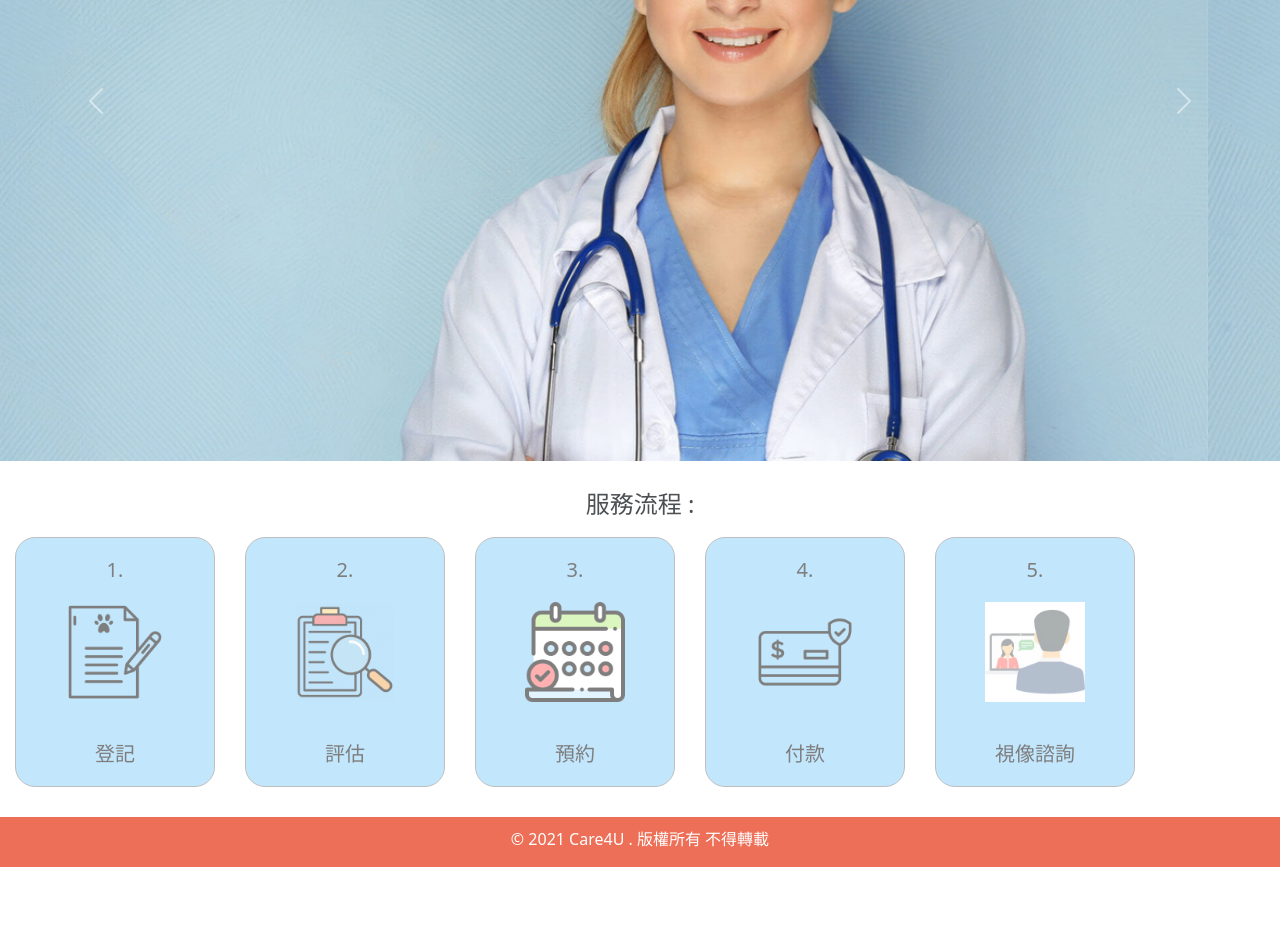
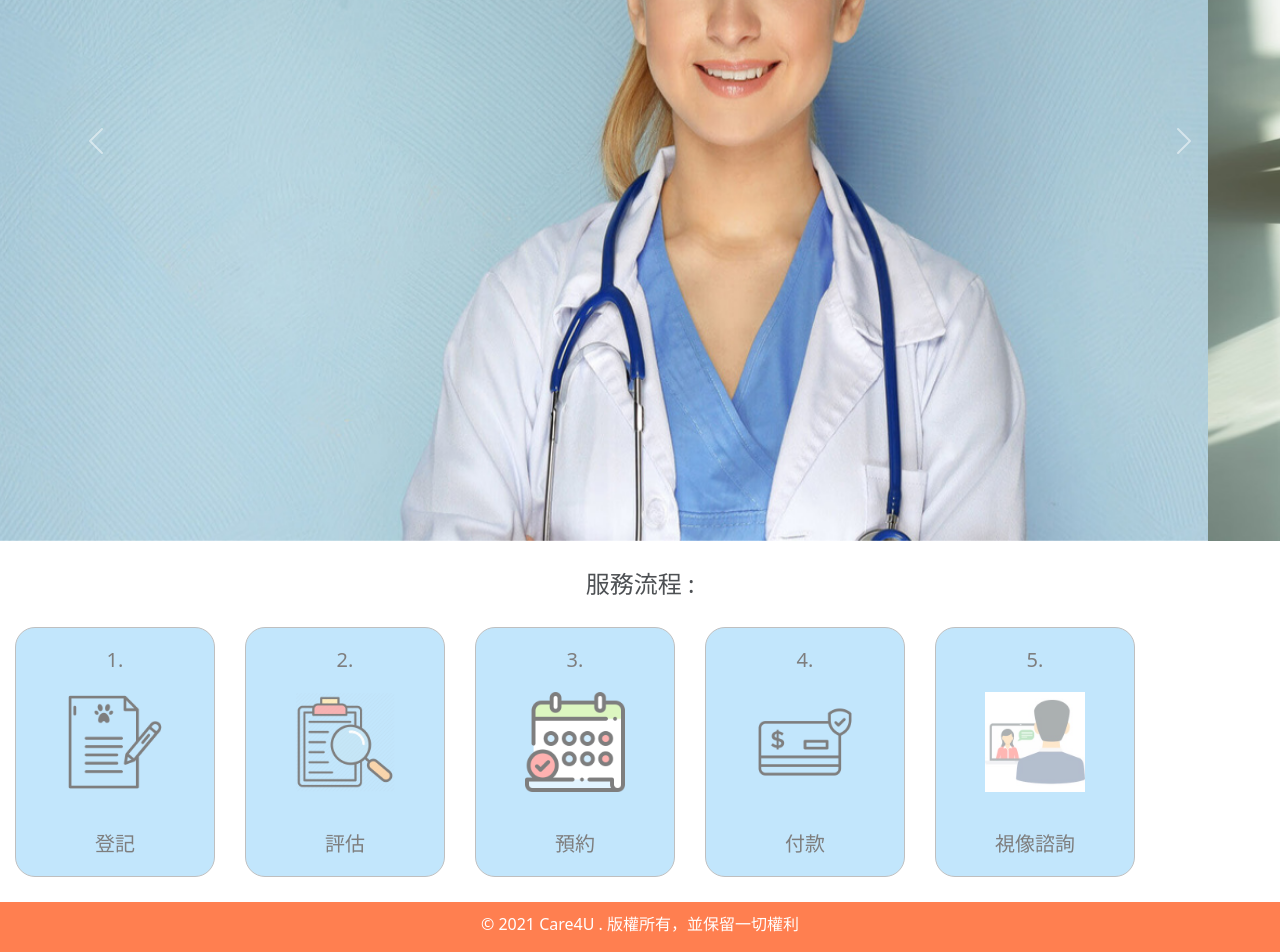
Before and after one commit to timven2004/care4U, a website: page public/html/main-page.html in a window 1280 px wide. Shown: the part 340-1292 px from the top of the page. Before the commit the page ends 1207 px from the top, so only its background shows below. Drawn offline with nearby package versions, Linux system fonts and the light colour scheme.

Commit message:
add home page carousel

```diff
--- a/public/css/main-page.css
+++ b/public/css/main-page.css
@@ -30,7 +30,7 @@
 
 footer {
     min-height: 50px;
-    background-color: #ee6f57;
+    background-color: #FF7F50;
     color: #ffffff;
 }
 
@@ -56,7 +56,7 @@ p {
     width: 200px;
     height: 250px;
     background-color: LightSkyBlue;
-    margin: 10px 15px 30px;
+    margin: 10px 15px 25px;
     border-radius: 20px;
     opacity: 0.5;
     color: black;
@@ -99,7 +99,7 @@ p {
 .workflow {
     font-size: 24px;
     margin-top: 25px;
-    margin-bottom: 5px;
+    margin-bottom: 15px;
     opacity: 0.8;
 }
 
@@ -112,6 +112,17 @@ p {
     width:640px;
     height:360px;
   } */
+
+  /* .carousel {
+    width:100%;
+    height:360px;
+  } */
+
+  .carousel-inner > .carousel-item > img {
+    width:100%;
+    height: 100vh;
+  }
+
 
 #doctor-login-form .submit {
     margin-top: 10px;
--- a/public/html/main-page.html
+++ b/public/html/main-page.html
@@ -88,7 +88,6 @@
                                         </div>
 
                                         <div id="reg-or-login-form">
-
                                             <form id="login-form">
                                                 <h5>用戶登入</h5>
                                                 <input type="email" class="form-control" id="login_email"
@@ -157,10 +156,10 @@
                 <img src="../img/demo.png" class="d-block w-100" alt="...">
             </div>
             <div class="carousel-item">
-                <img src="../img/demo.png" class="d-block w-100" alt="...">
+                <img src="../img/carousel3.jpeg" class="d-block w-100" alt="...">
             </div>
             <div class="carousel-item">
-                <img src="../img/demo.png" class="d-block w-100" alt="...">
+                <img src="../img/cartoon.jpeg" class="d-block w-100" alt="...">
             </div>
         </div>
         <button class="carousel-control-prev" type="button" data-bs-target="#carouselExampleControls"
@@ -197,7 +196,7 @@
         <div class="container">
             <div class="row">
                 <div>
-                    <p>© 2021 Care4U . 版權所有 不得轉載</p>
+                    <p>© 2021 Care4U . 版權所有，並保留一切權利</p>
                 </div>
             </div>
         </div>
```
Also changed, not shown: public/img/carousel.jpeg (added), public/img/carousel2.jpeg (added), public/img/carousel3.jpeg (added), public/img/cartoon.jpeg (added), public/img/cartoon2.jpeg (added), public/img/cartoon3.jpeg (added), public/img/cartoon4.jpeg (added).
